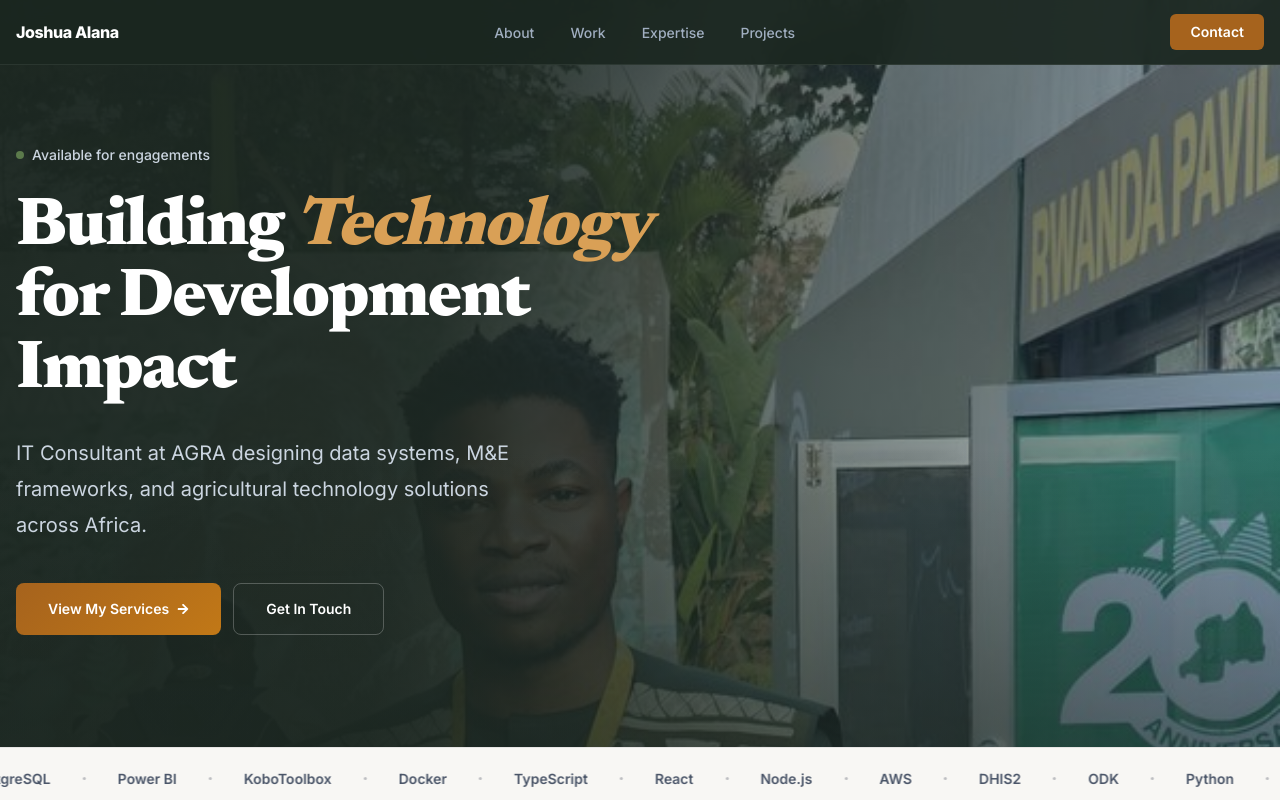
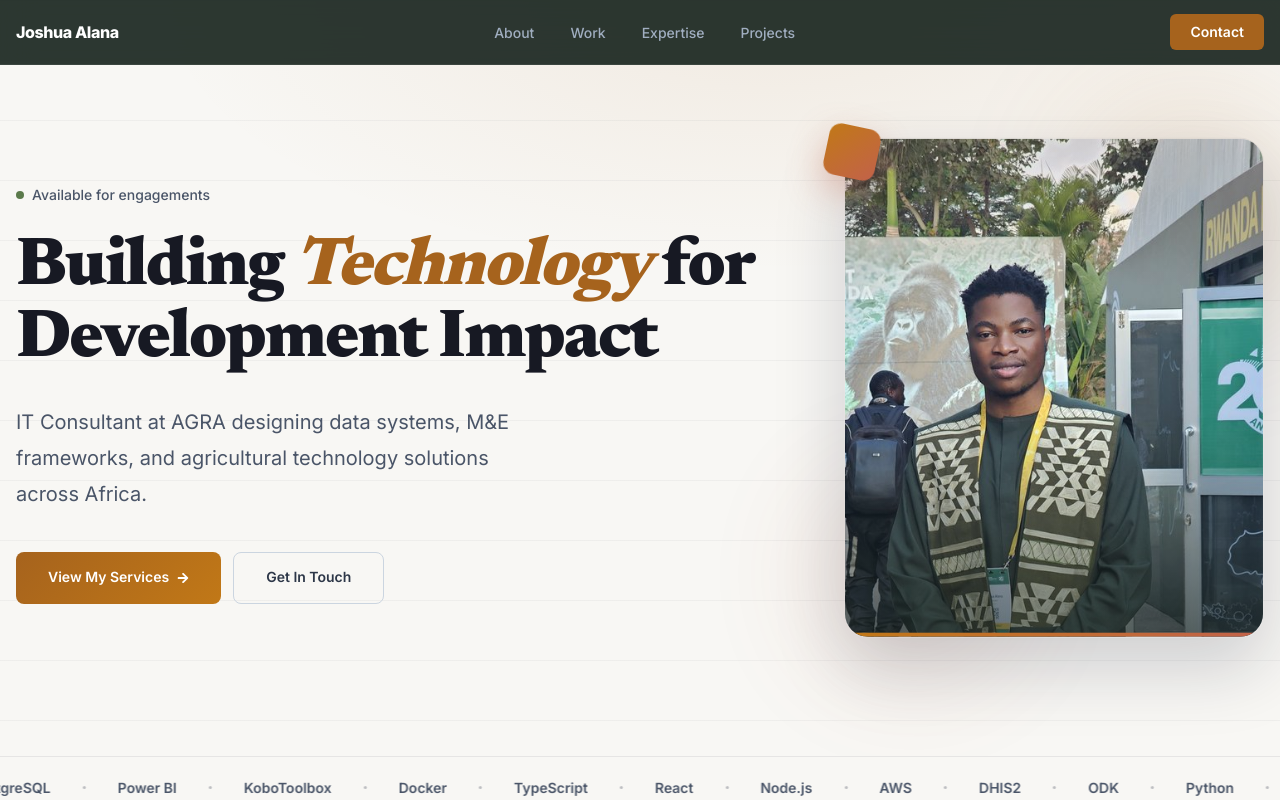
Before and after one commit to Joshua-Coded/New_Portfolio, a Next.js app in the folder joshua-portfolio/: page / in a window 1280 px wide. Shown: the top 800 px of the page. Built offline with nearby package versions, Linux system fonts and the light colour scheme.

Commit message:
Revert "experiment: use profile photo as full hero background"
This reverts commit 83899bd9cc37373610a646af1bd40fd7080b9581.

```diff
--- a/joshua-portfolio/app/page.tsx
+++ b/joshua-portfolio/app/page.tsx
@@ -128,45 +128,46 @@ export default function Home() {
       {/* ── HERO ─────────────────────────────────────────────────── */}
       <Box
         position="relative"
-        bg="brand.navy"
+        bg="#F8F7F4"
         pt={{ base: 28, md: 36 }}
         pb={{ base: 20, md: 28 }}
         overflow="hidden"
       >
-        {/* Photo background */}
         <Box
           position="absolute" inset={0}
-          bgImage="url('/Joshua_Alana.jpg')"
-          bgSize="cover"
-          bgPosition="top center"
-        />
-        {/* Scrim — strong on the left for text legibility, fading right so the photo shows */}
-        <Box
-          position="absolute" inset={0}
-          bgGradient="linear(100deg, rgba(27,38,32,0.97) 0%, rgba(27,38,32,0.94) 35%, rgba(27,38,32,0.55) 65%, rgba(27,38,32,0.25) 100%)"
+          bgImage="radial-gradient(ellipse 80% 60% at 60% 0%, rgba(166,99,29,0.09) 0%, transparent 60%),
+                   radial-gradient(ellipse 50% 40% at 10% 80%, rgba(168,73,43,0.08) 0%, transparent 55%)"
           pointerEvents="none"
         />
         <Box
           position="absolute" inset={0}
-          bgGradient="linear(to-t, rgba(27,38,32,0.5), transparent 40%)"
+          bgImage="linear-gradient(rgba(15,23,42,0.04) 1px, transparent 1px),
+                   linear-gradient(90deg, rgba(15,23,42,0.04) 1px, transparent 1px)"
+          bgSize="60px 60px"
           pointerEvents="none"
         />
 
         <Container maxW="container.xl" position="relative">
+          <Grid
+            templateColumns={{ base: "1fr", lg: "1fr 420px" }}
+            gap={16}
+            alignItems="center"
+          >
+            {/* LEFT */}
+            <GridItem>
               <MotionVStack
                 align="flex-start"
                 spacing={0}
                 initial="hidden"
                 animate="show"
                 variants={heroStagger}
-            maxW="640px"
               >
                 <MotionBox variants={fadeUp} mb={7}>
                   <Flex align="center" gap={2}>
                     <Box w={2} h={2} rounded="full" bg="brand.status" flexShrink={0}
                       sx={{ animation: "pulse 2s infinite" }}
                     />
-                <Text fontSize="sm" color="gray.300" fontWeight="500">
+                    <Text fontSize="sm" color="gray.600" fontWeight="500">
                       Available for engagements
                     </Text>
                   </Flex>
@@ -177,12 +178,12 @@ export default function Home() {
                     as="h1"
                     fontSize={{ base: "4xl", md: "58px", lg: "68px" }}
                     fontWeight="800"
-                color="white"
+                    color="gray.900"
                     lineHeight="1.05"
                     letterSpacing="-0.03em"
                   >
                     Building{" "}
-                <Box as="span" color="brand.primaryTint" fontStyle="italic">
+                    <Box as="span" color="brand.primary" fontStyle="italic">
                       Technology
                     </Box>
                     {" "}for{"\n"}Development Impact
@@ -192,7 +193,7 @@ export default function Home() {
                 <MotionBox variants={fadeUp} mb={10}>
                   <Text
                     fontSize={{ base: "lg", md: "xl" }}
-                color="gray.300"
+                    color="gray.600"
                     maxW="520px"
                     lineHeight="1.8"
                   >
@@ -228,15 +229,16 @@ export default function Home() {
                       href="/contact"
                       size="lg"
                       variant="outline"
-                  borderColor="whiteAlpha.400"
-                  color="white"
+                      borderColor="gray.300"
+                      color="gray.700"
                       px={8}
                       h="52px"
                       fontSize="sm"
                       fontWeight="600"
                       _hover={{
-                    borderColor: "whiteAlpha.600",
-                    bg: "whiteAlpha.100",
+                        borderColor: "gray.400",
+                        color: "gray.900",
+                        bg: "gray.50",
                       }}
                       transition="all 0.2s"
                     >
@@ -245,6 +247,85 @@ export default function Home() {
                   </HStack>
                 </MotionBox>
               </MotionVStack>
+            </GridItem>
+
+            {/* RIGHT: Portrait */}
+            <GridItem display={{ base: "none", lg: "block" }}>
+              <MotionBox
+                initial={{ opacity: 0, x: 40 }}
+                animate={{ opacity: 1, x: 0 }}
+                transition={{ duration: 0.7, delay: 0.4, ease: [0.22, 1, 0.36, 1] } as any}
+                position="relative"
+              >
+                {/* Ambient glow */}
+                <Box
+                  position="absolute" top="-50px" right="-50px"
+                  w="240px" h="240px" rounded="full"
+                  bg="brand.primary" opacity={0.14} filter="blur(70px)"
+                  pointerEvents="none"
+                />
+                <Box
+                  position="absolute" bottom="-30px" left="-30px"
+                  w="200px" h="200px" rounded="full"
+                  bg="brand.secondary" opacity={0.12} filter="blur(60px)"
+                  pointerEvents="none"
+                />
+
+                {/* Offset outline frame — creative depth layer */}
+                <Box
+                  position="absolute" inset="16px"
+                  border="1px solid rgba(15,23,42,0.1)"
+                  rounded="3xl"
+                  transform="rotate(3deg)"
+                  pointerEvents="none"
+                />
+
+                {/* Portrait frame */}
+                <MotionBox
+                  position="relative"
+                  rounded="3xl"
+                  overflow="hidden"
+                  h={{ lg: "460px", xl: "500px" }}
+                  border="1px solid rgba(15,23,42,0.08)"
+                  boxShadow="0 30px 70px rgba(15,23,42,0.18)"
+                  animate={{ y: [0, -10, 0] }}
+                  transition={{ duration: 5, repeat: Infinity, ease: "easeInOut" } as any}
+                >
+                  <Box
+                    position="absolute" inset={0}
+                    bgImage="url('/Joshua_Alana.jpg')"
+                    bgSize="cover"
+                    bgPosition="top center"
+                  />
+                  <Box
+                    position="absolute" inset={0}
+                    bgGradient="linear(to-b, transparent 55%, rgba(27,38,32,0.6))"
+                    pointerEvents="none"
+                  />
+                  <Box
+                    position="absolute" inset={0}
+                    bgGradient="linear(180deg, rgba(166,99,29,0.15) 0%, transparent 30%)"
+                    pointerEvents="none"
+                  />
+                  {/* Brand-gradient accent line */}
+                  <Box
+                    position="absolute" bottom={0} left={0} right={0} h="4px"
+                    bgGradient="linear(90deg, brand.primaryLight, brand.secondaryLight)"
+                  />
+                </MotionBox>
+
+                {/* Rotated gradient chip — decorative signature mark */}
+                <Box
+                  position="absolute" top="-18px" left="-18px"
+                  w="52px" h="52px"
+                  bgGradient="linear(135deg, brand.primaryLight, brand.secondaryLight)"
+                  rounded="xl"
+                  transform="rotate(12deg)"
+                  boxShadow="0 14px 34px rgba(194,98,74,0.35)"
+                />
+              </MotionBox>
+            </GridItem>
+          </Grid>
         </Container>
       </Box>
 
```
Lines whose indentation alone changed are shown as unchanged.
